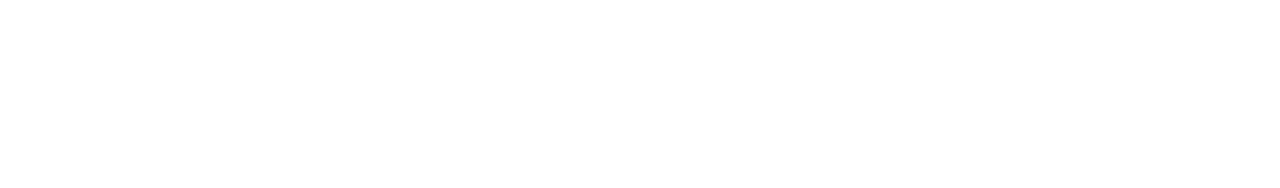
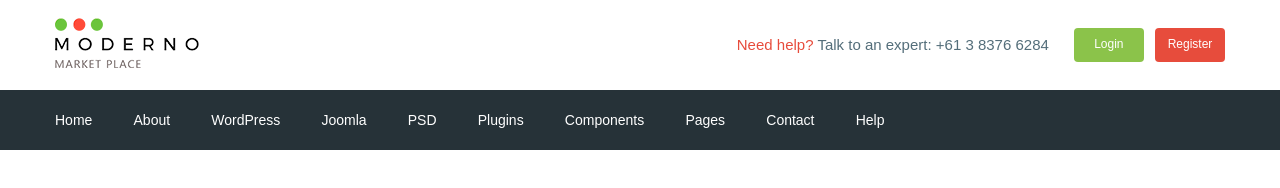
Before and after one commit to crazypushok0/moderno, a website: page app/index.html in a window 1280 px wide. Drawn offline with nearby package versions, Linux system fonts and the light colour scheme; files that its build step writes are made by us from their sources.

Commit message:
added header

```diff
--- a/app/index.html
+++ b/app/index.html
@@ -1,14 +1,54 @@
 <!DOCTYPE html>
 <html lang="en">
+
 <head>
     <meta charset="UTF-8">
     <meta name="viewport" content="width=device-width, initial-scale=1.0">
     <meta http-equiv="X-UA-Compatible" content="ie=edge">
-    <title>Document</title>
+    <title>Moderno</title>
     <link rel="stylesheet" href="css/libs.min.css">
     <link rel="stylesheet" href="css/style.min.css">
 </head>
+
 <body>
+    <header class="header">
+        <div class="container">
+            <div class="header__top">
+                <div class="header__logo">
+                    <a href="#"><img src="img/logo.png" alt="Moderno"></a>
+                </div>
+                <div class="header__text">
+                    <a href="#"><span>Need help?</span></a>
+                    Talk to an expert:
+                    <a class="phone" href="tel:61383766284">+61 3 8376 6284</a>
+                </div>
+                <div class="header__box-btn">
+                    <a class="basket" href="#"></a>
+                    <a class="login-btn" href="#">Login</a>
+                    <a class="register-btn" href="#">Register</a>
+                </div>
+            </div>
+        </div>
+        <div class="header__menu">
+            <div class="container">
+                <nav class="header__menu-inner">
+                    <ul class="menu__list">
+                        <li><a href="#">Home</a></li>
+                        <li><a href="#">About</a></li>
+                        <li><a href="#">WordPress</a></li>
+                        <li><a href="#">Joomla</a></li>
+                        <li><a href="#">PSD</a></li>
+                        <li><a href="#">Plugins</a></li>
+                        <li><a href="#">Components</a></li>
+                        <li><a href="#">Pages</a></li>
+                        <li><a href="#">Contact</a></li>
+                        <li><a href="#">Help</a></li>
+                    </ul>
+                </nav>
+            </div>
+        </div>
+
+    </header>
 
 
 
@@ -16,6 +56,7 @@
 
     <script src="https://ajax.googleapis.com/ajax/libs/jquery/3.4.1/jquery.min.js"></script>
     <script src="js/libs.min.js"></script>
-    <script src="js/main.min.js"></script>
+    <script src="js/main.js"></script>
 </body>
+
 </html>
--- /dev/null
+++ b/app/scss/_fonts.scss
@@ -0,0 +1,18 @@
+@font-face{
+  font-family: 'Roboto-Regular', sans-serif;
+  src: url('../fonts/robotoRegular/Roboto-Regular.woff2') format('woff2'),
+       url('../fonts/robotoRegular/Roboto-Regular.woff') format('woff');
+  font-weight: 400;
+}
+@font-face{
+  font-family: 'Roboto-Bold', sans-serif;
+  src: url('../fonts/robotoBold/Roboto-Bold.woff2') format('woff2'),
+       url('../fonts/robotoBold/Roboto-Bold.woff') format('woff');
+  font-weight: 700;
+}
+@font-face{
+  font-family: 'Roboto-Medium', sans-serif;
+  src: url('../fonts/robotoMedium/Roboto-Medium.woff2') format('woff2'),
+       url('../fonts/robotoMedium/Roboto-Medium.woff') format('woff');
+  font-weight: 500;
+}
--- /dev/null
+++ b/app/scss/_global.scss
@@ -0,0 +1,30 @@
+html{
+  box-sizing: border-box;
+}
+*,
+*::before,
+*::after{
+  box-sizing: inherit;
+}
+a{
+  text-decoration: none;
+  display: inline-block;
+}
+ul,
+li{
+  list-style: none;
+  margin: 0;
+  padding: 0;
+  display: inline-block;
+}
+body{
+  font-family: 'Roboto-Regular', sans-serif;
+  color: $text;
+  font-weight: 400;
+  font-size: 15px;
+}
+.container{
+  max-width: 1200px;
+  margin: 0 auto;
+  padding: 0 15px;
+}
--- /dev/null
+++ b/app/scss/_vars.scss
@@ -0,0 +1,4 @@
+$text:#546e7a;
+$green:#8bc34a;
+$red:#e74c3c;
+$bg:#263238;
--- a/app/scss/style.scss
+++ b/app/scss/style.scss
@@ -1,8 +1,66 @@
-html{
-    box-sizing: border-box;
+@import 'fonts';
+@import 'vars';
+@import 'global';
+
+
+.header__top{
+    display: flex;
+    justify-content: space-between;
+    align-items: center;
+    min-height: 90px;
 }
-*,
-*::before,
-*::after{
-    box-sizing: inherit;
+.header__text{
+    margin-left: auto;
+    margin-right: 25px;
+    color: $text;
+    a{
+        color: $text;
+        span{
+            color:$red;
+        }
+    }
 }
+.header__box-btn{
+    a{
+        color:#fff;
+        font-size: 12px;
+        padding:10px 5px;
+        text-align: center;
+        border-radius: 4px;
+        width: 70px;
+        &.basket{
+            display: none;
+        }
+        &.login-btn{
+            background-color: $green;
+            margin-right: 7px;
+        }
+        &.register-btn{
+            background-color: $red;
+        }
+    }
+}
+.header__menu{
+    background-color:$bg;
+    font-family: 'Roboto-Medium', sans-serif;
+    font-weight: 500;
+    &-inner{
+        min-height: 60px;
+        display: flex;
+        align-items: center;
+    }
+}
+.menu__list{
+    li{
+        margin:10px 37px 10px 0;
+    }
+    a{
+        color:#fff;
+        font-size: 14px;
+    }
+}
+
+
+
+
+@import 'media';
```
Also changed, not shown: app/css/style.min.css, app/fonts/robotoBold/Roboto-Bold.woff (added), app/fonts/robotoBold/Roboto-Bold.woff2 (added), app/fonts/robotoMedium/Roboto-Medium.woff (added), app/fonts/robotoMedium/Roboto-Medium.woff2 (added), app/fonts/robotoRegular/Roboto-Regular.woff (added), app/fonts/robotoRegular/Roboto-Regular.woff2 (added), app/img/logo.png (added), app/scss/_media.scss (added).
